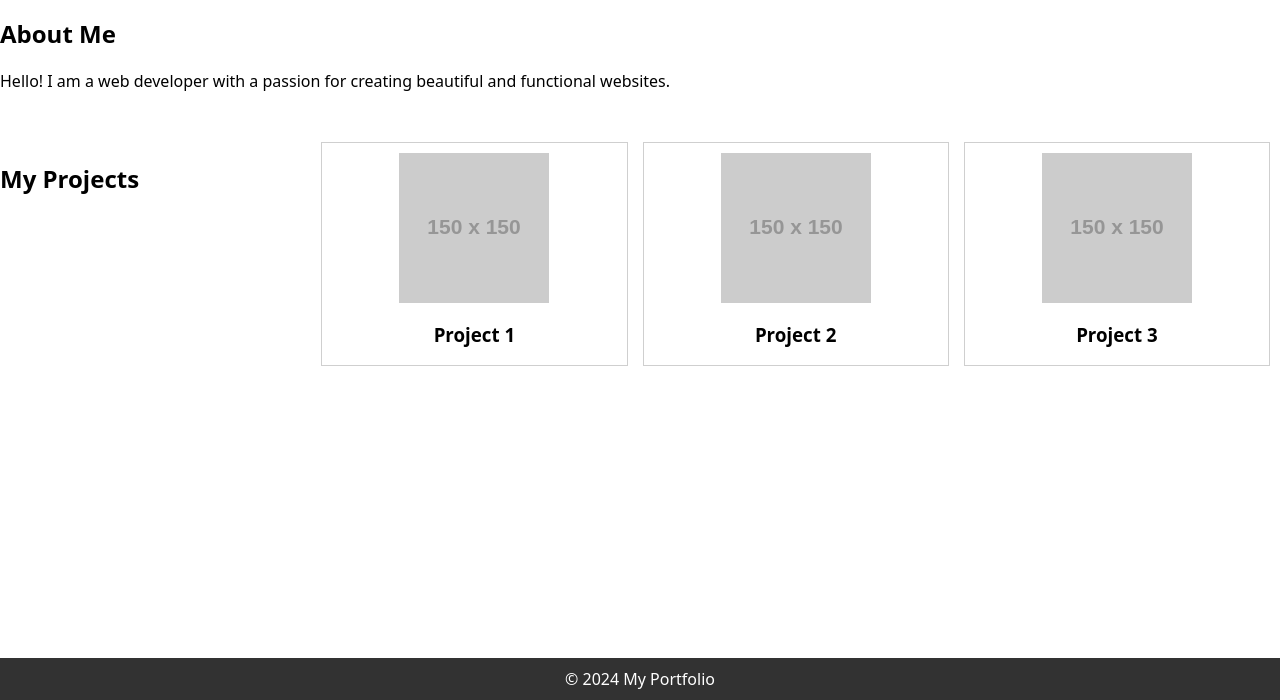
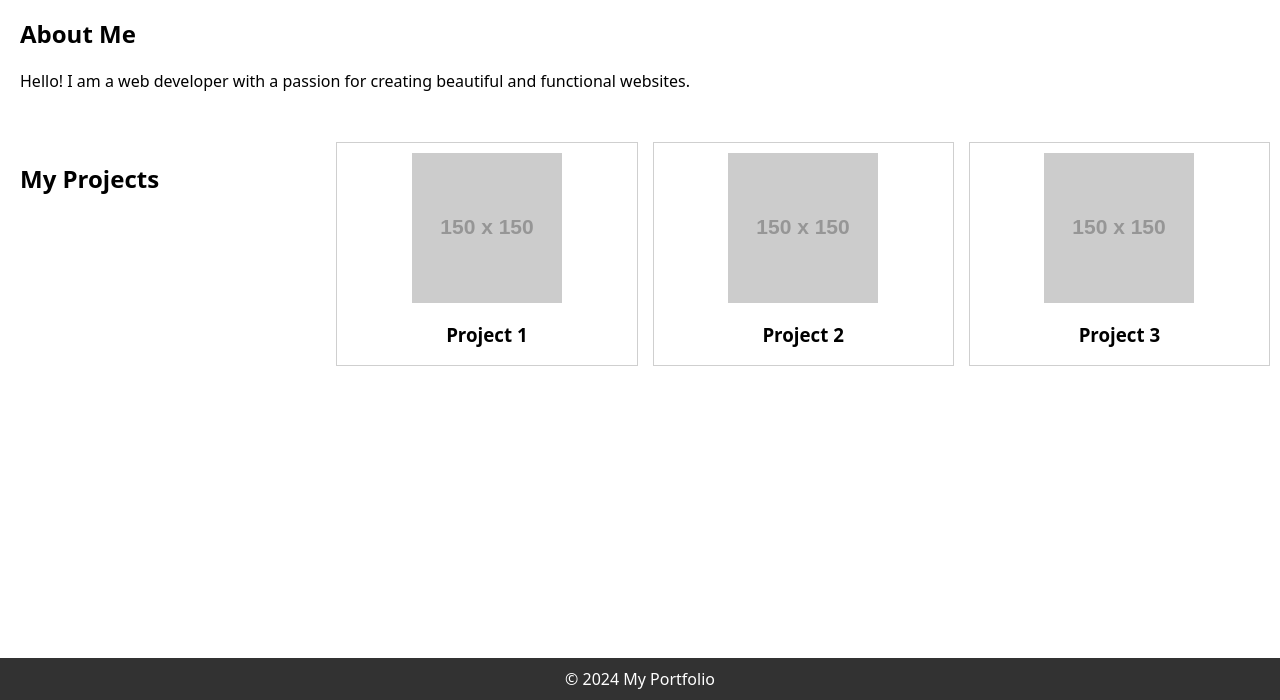
Before and after one commit to bedosaber77/WebTrainingTask2, a plain HTML site: page index.html in a window 1280 px wide. Shown: the part 100-800 px from the top of the page. Drawn offline with Linux system fonts and the light colour scheme; placeholder pictures from the web are drawn by us.

Commit message:
modify main section

```diff
--- a/style.css
+++ b/style.css
@@ -62,3 +62,6 @@ footer p {
   flex-direction: column;
   padding-top: 10px;
 }
+main{
+  padding-left: 20px;
+}
```
